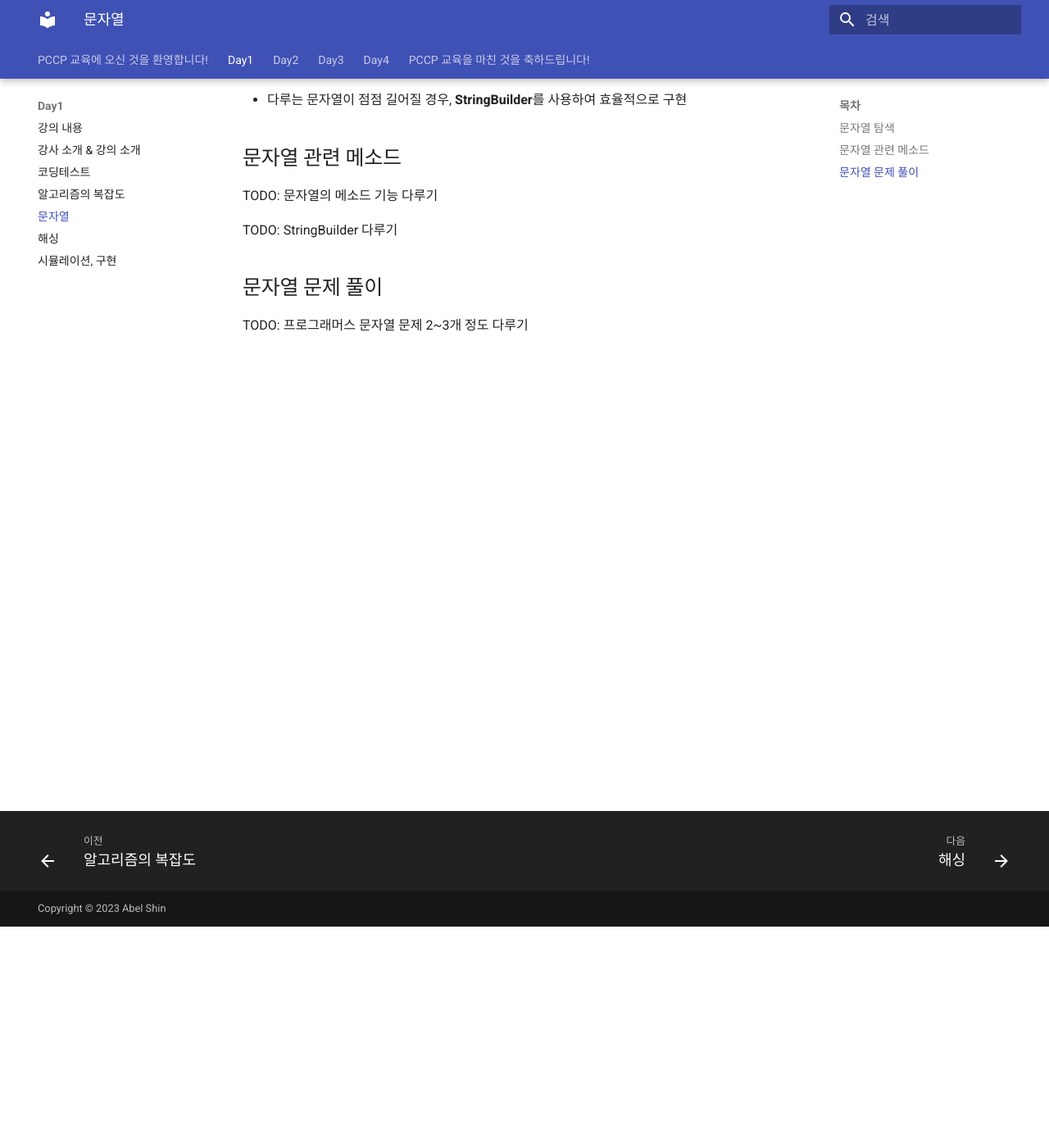
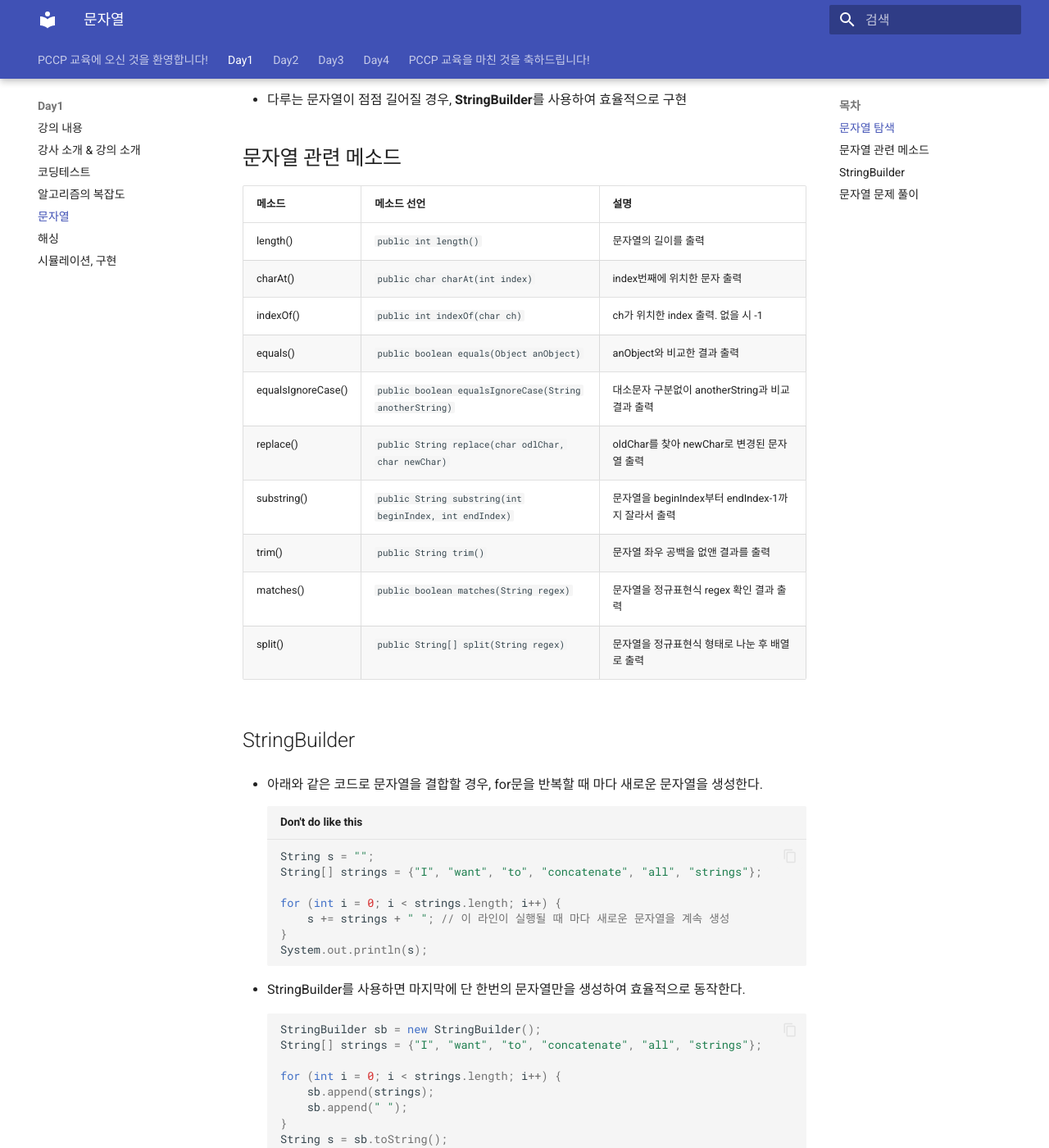
Before and after one commit to abel-shin/pccp-java, an MkDocs documentation site: the page built from docs/day1/section5.md, in a window 1280 px wide and 1400 px high, scrolled down 270 px. Shown: the whole window at 82% size. Built offline with MkDocs 1.6.1 and Material for MkDocs 9.7.7, drawn with Linux system fonts in a browser that asks for light colours; some of the changed text lies outside the part shown.

Commit message:
string contents update

````diff
--- a/docs/day1/section5.md
+++ b/docs/day1/section5.md
@@ -9,9 +9,63 @@
 
 ## 문자열 관련 메소드
 
-TODO: 문자열의 메소드 기능 다루기
+| 메소드 | 메소드 선언 | 설명 |
+|-------|-----------|------|
+|length()| `public int length()`| 문자열의 길이를 출력 |
+|charAt()| `public char charAt(int index)`| index번째에 위치한 문자 출력 |
+|indexOf()| `public int indexOf(char ch)` | ch가 위치한 index 출력. 없을 시 -1 |
+|equals()| `public boolean equals(Object anObject)` | anObject와 비교한 결과 출력 |
+|equalsIgnoreCase()| `public boolean equalsIgnoreCase(String anotherString)` | 대소문자 구분없이 anotherString과 비교 결과 출력 |
+|replace()| `public String replace(char odlChar, char newChar)` | oldChar를 찾아 newChar로 변경된 문자열 출력 |
+|substring()| `public String substring(int beginIndex, int endIndex)` | 문자열을 beginIndex부터 endIndex-1까지 잘라서 출력 |
+|trim()| `public String trim()` | 문자열 좌우 공백을 없앤 결과를 출력 |
+|matches()| `public boolean matches(String regex)` | 문자열을 정규표현식 regex 확인 결과 출력 |
+|split()| `public String[] split(String regex)` | 문자열을 정규표현식 형태로 나눈 후 배열로 출력 |
 
-TODO: StringBuilder 다루기
+## StringBuilder
+
+- 아래와 같은 코드로 문자열을 결합할 경우, for문을 반복할 때 마다 새로운 문자열을 생성한다.
+
+    ``` java title="Don't do like this"
+    String s = "";
+    String[] strings = {"I", "want", "to", "concatenate", "all", "strings"};
+
+    for (int i = 0; i < strings.length; i++) {
+        s += strings + " "; // 이 라인이 실행될 때 마다 새로운 문자열을 계속 생성
+    }
+    System.out.println(s);
+    ```
+
+- StringBuilder를 사용하면 마지막에 단 한번의 문자열만을 생성하여 효율적으로 동작한다.
+
+    ``` java
+    StringBuilder sb = new StringBuilder();
+    String[] strings = {"I", "want", "to", "concatenate", "all", "strings"};
+
+    for (int i = 0; i < strings.length; i++) {
+        sb.append(strings);
+        sb.append(" ");
+    }
+    String s = sb.toString();
+    System.out.println(s);
+    ```
+
+- 배열이나 리스트에 있는 문자열들을 결합하려면 `join` 메소드를 사용할 수도 있다. (Java8 and above)
+
+    ``` java
+    String[] strings = {"I", "want", "to", "concatenate", "all", "strings"};
+    String s = String.join(" ", strings);
+    System.out.println(s);
+    ```
+
+- Stream에 있는 문자열들을 결합하려면 `Collectors.joining()`을 사용할 수도 있다.
+
+    ``` java
+    String[] strings = {"I", "want", "to", "concatenate", "all", "strings"};
+    String s = Arrays.stream(strings).collect(Collectors.joining());
+    System.out.println(s);
+    ```
+
 
 ## 문자열 문제 풀이
 
````
